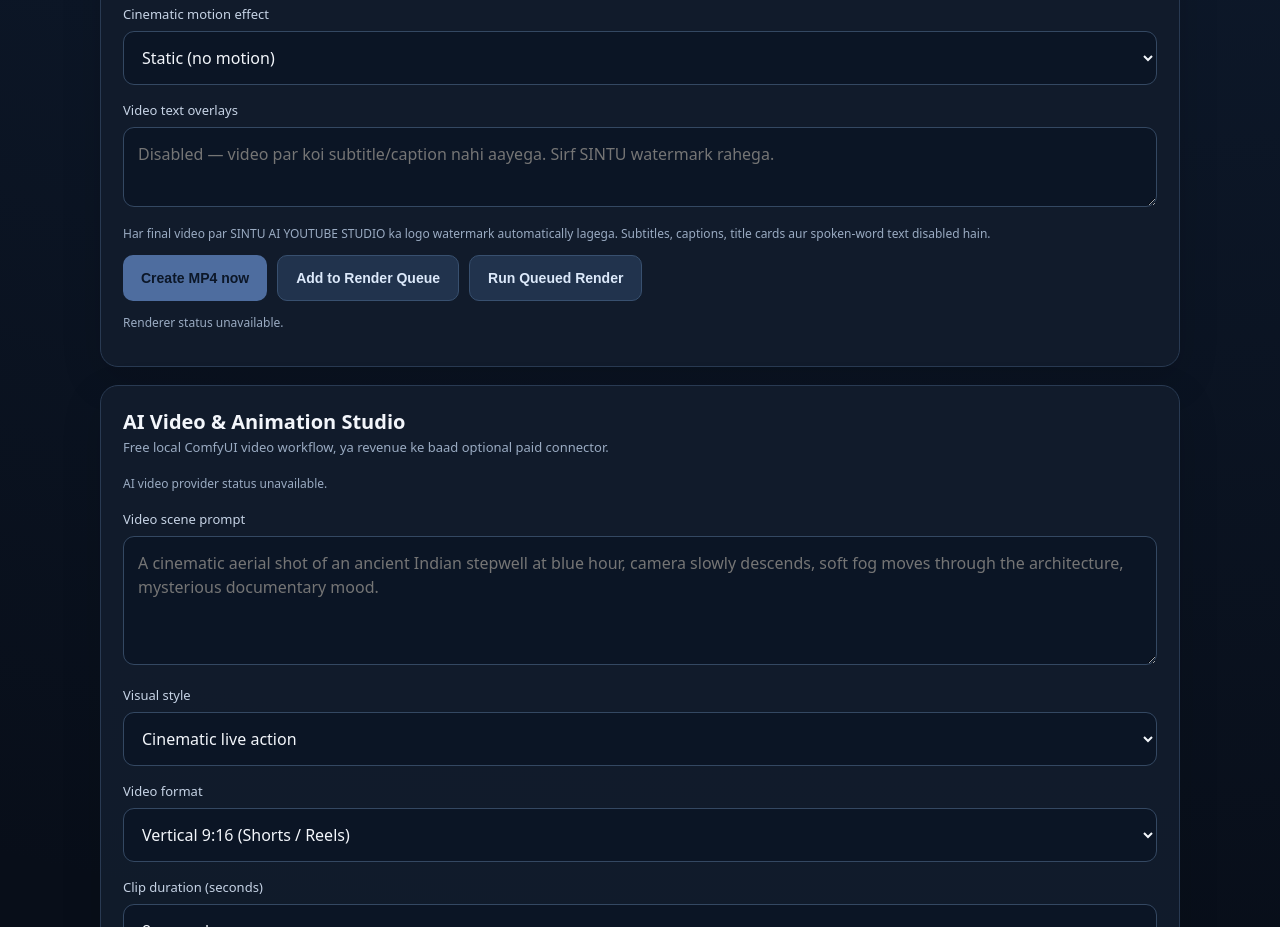
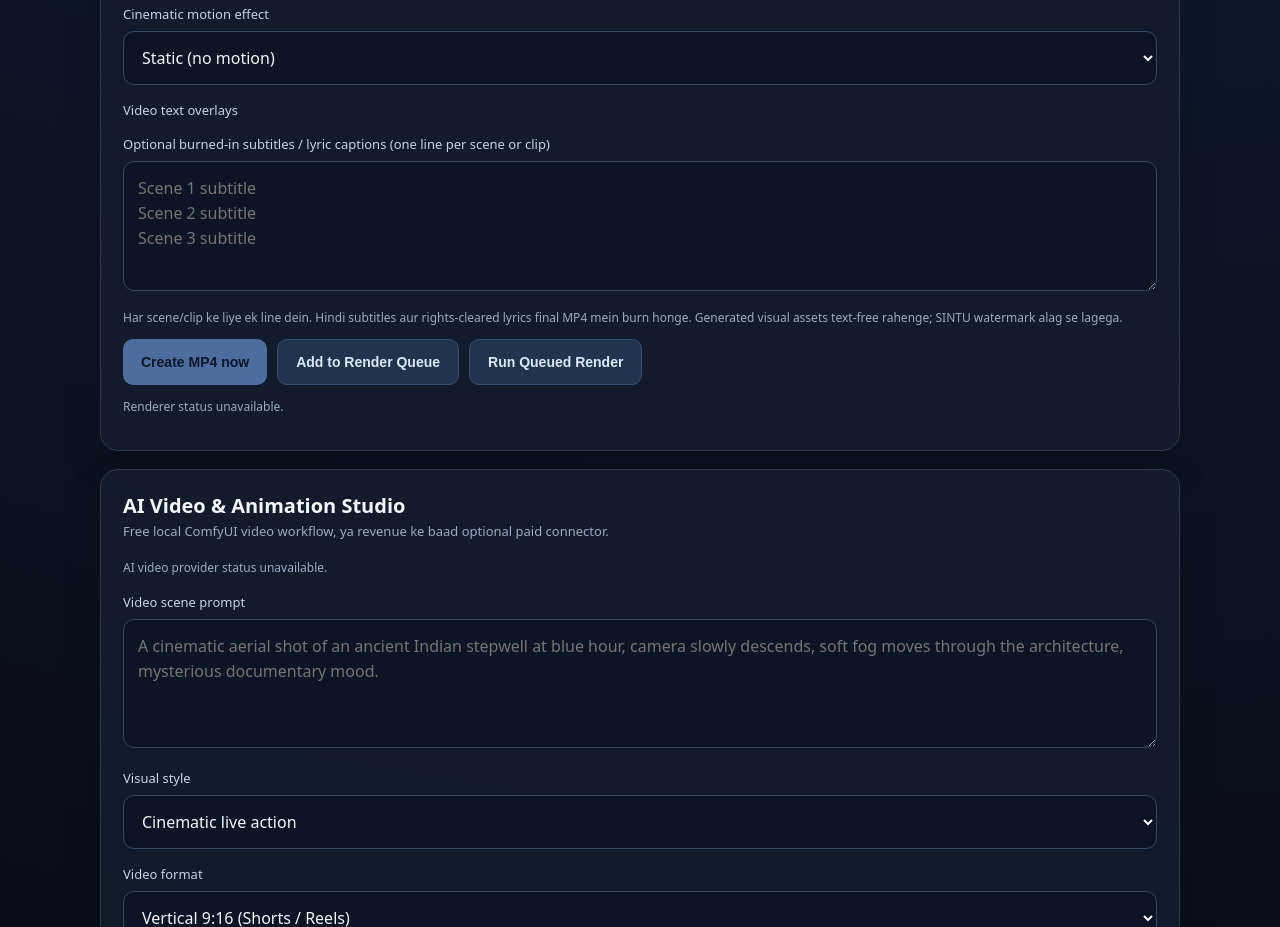
Before and after one commit to aiagent882520-cell/SINTU-AI-YOUTUBE-STUDIO, a plain HTML site: page app/static/index.html in a window 1280 px wide. Shown: the part 3200-4127 px from the top of the page. Drawn offline with Linux system fonts and the light colour scheme; no server answers.

Commit message:
Enable optional per-scene subtitle and lyric caption input in render UI

```diff
--- a/app/static/index.html
+++ b/app/static/index.html
@@ -102,8 +102,9 @@
       <label for="renderMotion">Cinematic motion effect</label>
       <select id="renderMotion"><option value="none">Static (no motion)</option><option value="slow-zoom-in">Slow cinematic zoom in</option><option value="slow-zoom-out">Slow cinematic zoom out</option></select>
       <label for="renderSubtitles">Video text overlays</label>
-      <textarea id="renderSubtitles" rows="2" disabled placeholder="Disabled — video par koi subtitle/caption nahi aayega. Sirf SINTU watermark rahega."></textarea>
-      <p class="muted">Har final video par SINTU AI YOUTUBE STUDIO ka logo watermark automatically lagega. Subtitles, captions, title cards aur spoken-word text disabled hain.</p>
+      <label for="renderSubtitles">Optional burned-in subtitles / lyric captions (one line per scene or clip)</label>
+      <textarea id="renderSubtitles" rows="4" maxlength="25000" placeholder="Scene 1 subtitle&#10;Scene 2 subtitle&#10;Scene 3 subtitle"></textarea>
+      <p class="muted">Har scene/clip ke liye ek line dein. Hindi subtitles aur rights-cleared lyrics final MP4 mein burn honge. Generated visual assets text-free rahenge; SINTU watermark alag se lagega.</p>
       <div class="actions"><button id="renderButton" type="button">Create MP4 now</button><button id="queueRenderButton" class="secondary" type="button">Add to Render Queue</button><button id="executeRenderQueueButton" class="secondary" type="button">Run Queued Render</button></div><p id="renderQueueNotice" class="muted" role="status"></p>
       <p id="renderNotice" class="muted" role="status" aria-live="polite">Renderer availability checking…</p>
       <div id="renderResult" hidden><video id="renderVideo" controls playsinline style="width:100%;max-height:520px;background:#000;border-radius:12px"></video><p><a id="renderDownload" download="sintu-storyboard.mp4">Download MP4</a></p></div>
```
